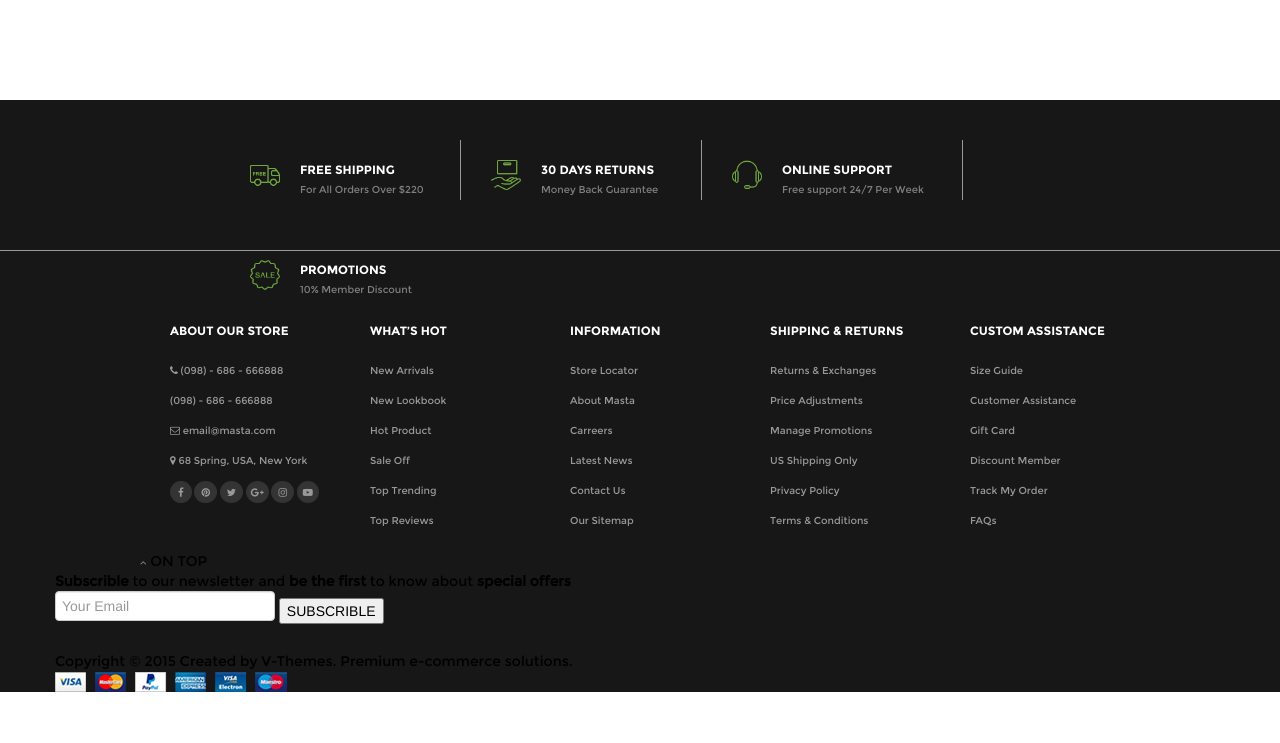
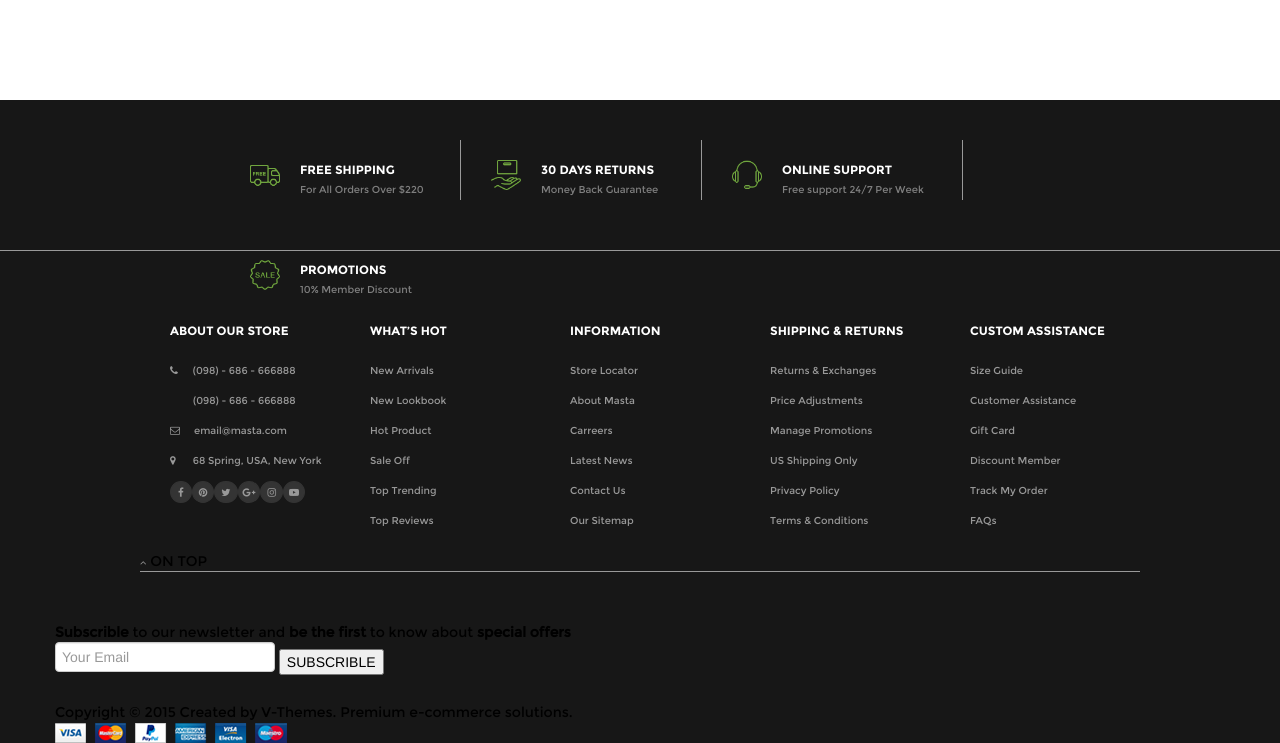
Before and after one commit to AmandineP/Masta_Presta-Rocket, a plain HTML site: page index.html in a window 1280 px wide. Shown: the part 866-1609 px from the top of the page. Before the commit the page ends 1558 px from the top, so only its background shows below. Drawn offline with Linux system fonts and the light colour scheme.

Commit message:
Finition footer

```diff
--- a/assets/style.css
+++ b/assets/style.css
@@ -515,7 +515,8 @@ footer {
 /*---------Sitemap--------*/
 
 .Sitemap {
-	margin: 50px 85px 0 85px;
+	margin: 50px 85px 50px 85px;
+	border-bottom: 1px #999 solid;
 }
 
 .Sitemap ul h3 {
@@ -530,6 +531,15 @@ footer {
 .Sitemap li, .Sitemap i {
 	color: #999;
 	font-size: 10px;
+}
+
+.Sitemap .About i, .Sitemap .About li {
+	float: left;
+}
+
+.Sitemap .About .fa-phone, .Sitemap .About .fa-envelope-o, .Sitemap .About .fa-map-marker {
+	float: left;
+	margin-top: 4px;
 }
 
 .Sitemap .Social i {
@@ -559,11 +569,45 @@ footer {
 	font-size: 10px;
 }
 
+.Sitemap .About .TextCoordonneePhoneUn {
+	margin-left: 15px;
+	float: left;
+}
+
+.Sitemap .About .TextCoordonneePhone {
+	margin-left: 23px;
+	float: left;
+}
+
+.Sitemap .About .TextCoordonneeEmail {
+	margin-left: 14px;
+	float: left;
+}
+
+.Sitemap .About .TextCoordonneeAddress {
+	margin-left: 17px;
+	float: left;
+}
+
+
 /*---------END Sitemap--------*/
 
 /*---------OnTop--------*/
 
 
+
 /*---------END OnTop--------*/
 
+/*---------Newsletter--------*/
+
+
+
+/*---------END Newsletter--------*/
+
+/*---------Bottom--------*/
+
+
+
+/*---------END Bottom--------*/
+
 /*---------END FOOTER--------*/
--- a/index.html
+++ b/index.html
@@ -207,14 +207,14 @@
 						<h3>ABOUT OUR STORE</h3>
 						<li>
 						<i class="fa fa-phone" aria-hidden="true"></i>
-						(098) - 686 - 666888</li>
-						<li>(098) - 686 - 666888</li>
+						<div class="TextCoordonneePhoneUn">(098) - 686 - 666888</div></li>
+						<li class="TextCoordonneePhone">(098) - 686 - 666888</li>
 						<li>
 						<i class="fa fa-envelope-o" aria-hidden="true"></i>
-						email@masta.com</li>
+						<div class="TextCoordonneeEmail">email@masta.com</div></li>
 						<li>
 						<i class="fa fa-map-marker" aria-hidden="true"></i>
-						68 Spring, USA, New York</li>
+						<div class="TextCoordonneeAddress">68 Spring, USA, New York</div></li>
 						<li class="Social">
 							<i class="fa fa-facebook" aria-hidden="true"></i>
 							<i class="fa fa-pinterest" aria-hidden="true"></i>
```
